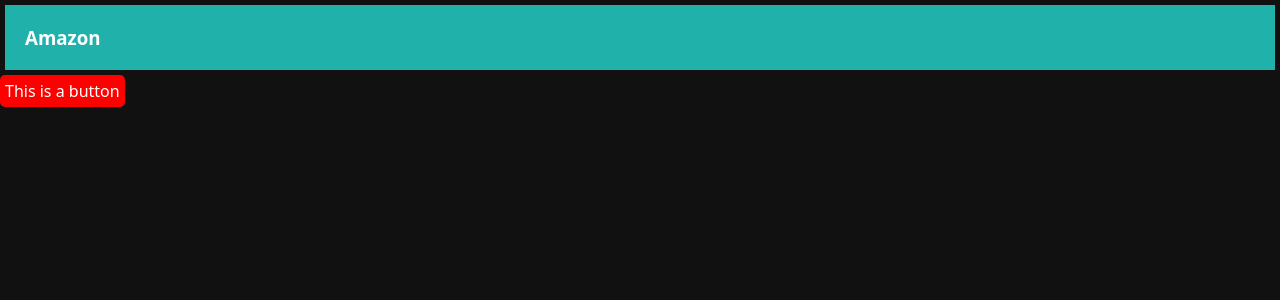
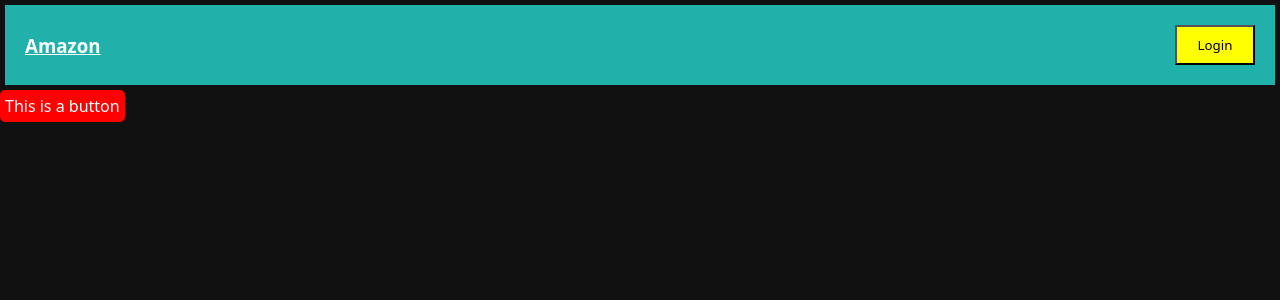
Before and after one commit to PiyushMishraX/ReactJS, a React (Vite) app in the folder css-05/: page / in a window 1280 px wide. Shown: the top 300 px of the page. Built offline with nearby package versions, Linux system fonts and the light colour scheme.

Commit message:
tailwind add

```diff
--- a/css-05/src/components/header/Header.jsx
+++ b/css-05/src/components/header/Header.jsx
@@ -7,10 +7,10 @@ import styles from './Header.module.css'
 const Header = () => {
   return (
     <div className={styles.header}>
-      <h3>Amazon</h3>
+      <h3 className={styles.logo}>Amazon</h3>
       {/* <button className='btn'>Login</button> */}
-      {/* <button className={styles.btn}>Login</button>  */}
-      {/*  now it only apply css from inside the styles css only  */}
+      <button className={styles.btn}>Login</button>
+      {/*  now it only apply css from inside the styles css only ( btn insdie header.module.css)  */}
 
       {/* <button className={styles2.btn}>Login</button>  */}
     </div>
--- a/css-05/src/components/header/Header.module.css
+++ b/css-05/src/components/header/Header.module.css
@@ -6,3 +6,14 @@
   padding: 20px;
   margin: 5px;
 }
+
+.btn{
+  background-color: yellow;
+  color: black;
+  width: 80px;
+  height: 40px;
+}
+
+.logo{
+  text-decoration: underline;
+}
```
Also changed, not shown: 1 other file (tests, documents, lock files or other folders).
